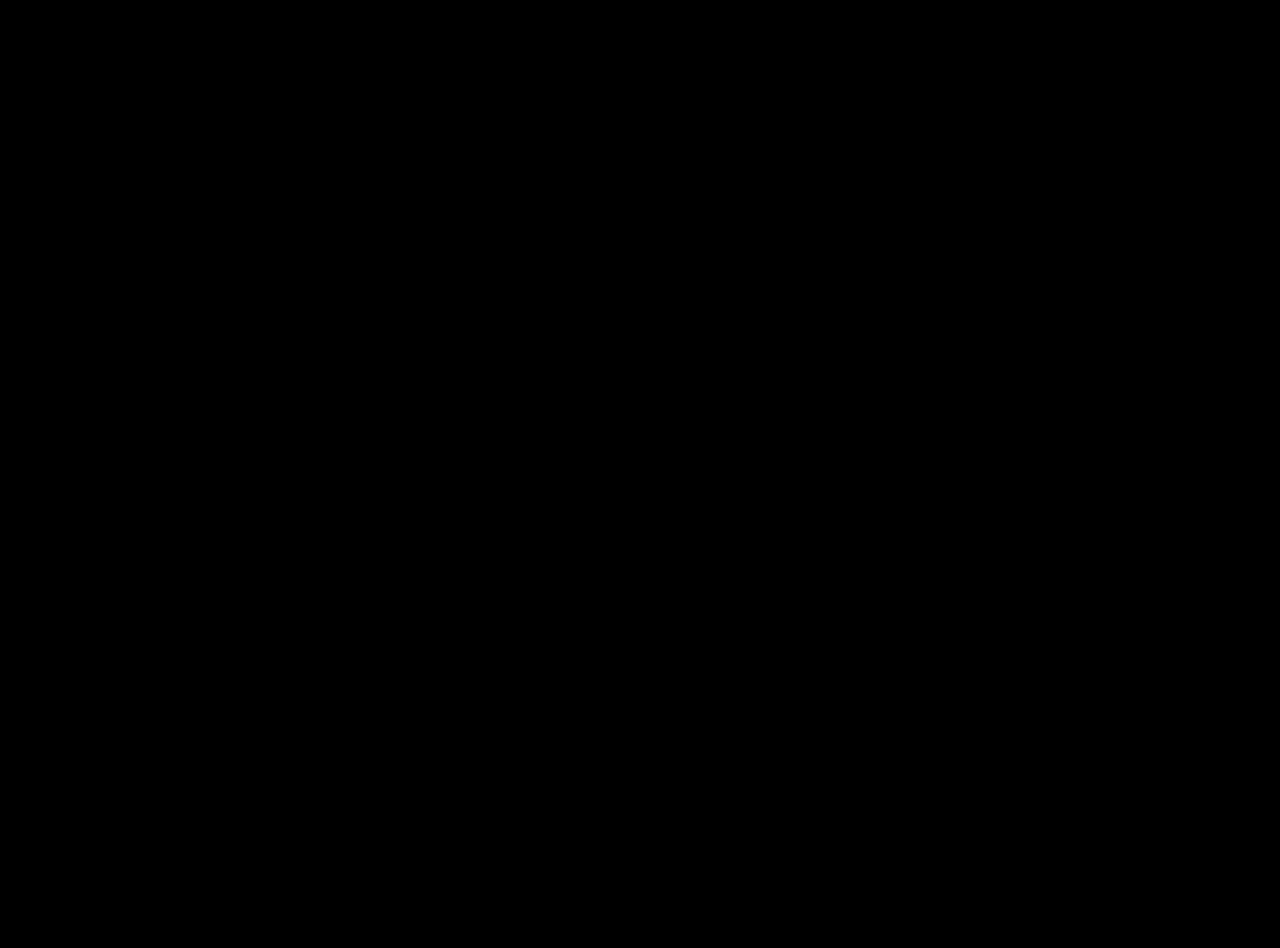
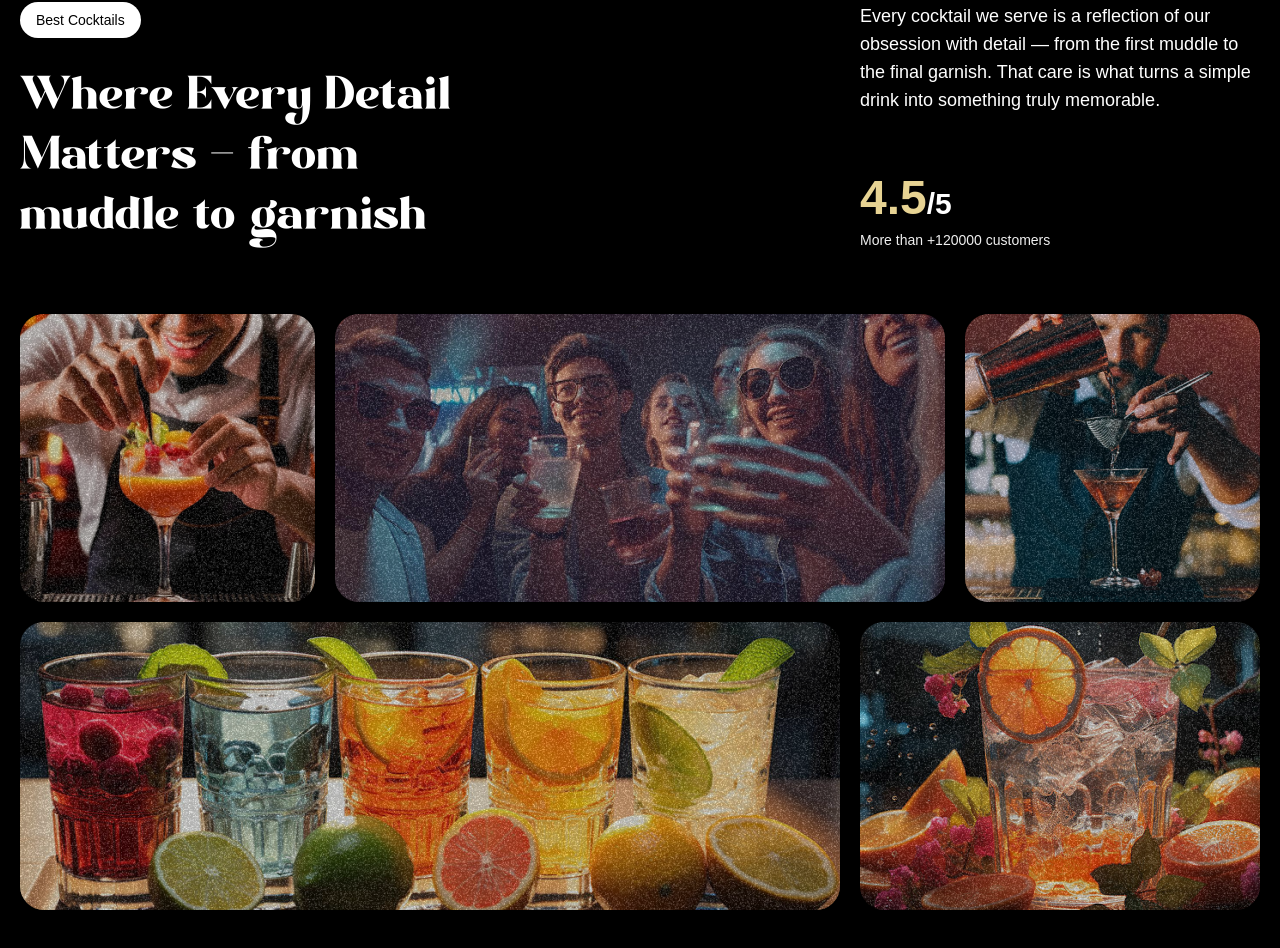
Before and after one commit to bhanu2006-24/gsap-cocktails, a React (Vite) app: page / in a window 1280 px wide. Shown: the part 1710-2658 px from the top of the page. Before the commit the page ends 1600 px from the top, so only its background shows below. Built offline with nearby package versions, Linux system fonts and the light colour scheme; a web font is replaced by a local one.

Commit message:
implemented some content of about

```diff
--- a/src/App.jsx
+++ b/src/App.jsx
@@ -3,6 +3,8 @@
 import Navbar from './components/Navbar'
 import Hero from './components/Hero';
 import Cocktails from './components/Cocktails';
+import About from './components/About';
+
 
 gsap.registerPlugin(ScrollTrigger, SplitText);
 
@@ -13,6 +15,7 @@
       <Navbar />
       <Hero />
       <Cocktails />
+      <About />
     </main>
   )
 
--- /dev/null
+++ b/src/components/About.jsx
@@ -0,0 +1,69 @@
+import React from 'react'
+
+const About = () => {
+    return (
+        <div id='about'>
+            <div className="mb-16 md:px-0 px-5">
+                <div className="content">
+                    <div className="md:col-span-8">
+                        <p className="badge">Best Cocktails </p>
+                        <h2>Where Every Detail Matters
+                            <span className="text-white"> - </span>
+                            from muddle to garnish
+                        </h2>
+                    </div>
+
+                    <div className="sub-content">
+                        <p>
+                            Every cocktail we serve is a reflection of our obsession with detail — from the first muddle to the final garnish. That care is what turns a simple drink into something truly memorable.
+                        </p>
+
+                        <div>
+                            <p className="md:text-3xl text-xl font-bold">
+                                <span>4.5</span>/5
+                            </p>
+
+                            <p className="text-sm text-white-100">
+                                More than +120000 customers
+                            </p>
+                        </div>
+                    </div>
+                </div>
+            </div>
+
+
+            <div className="top-grid">
+                <div className="md:col-span-3">
+                    <div className="noisy" />
+                    <img src="/images/abt1.png" alt="grid img-1" />
+                </div>
+
+                <div className="md:col-span-6">
+                    <div className="noisy" />
+                    <img src="/images/abt2.png" alt="grid img-2" />
+                </div>
+
+                <div className="md:col-span-3">
+                    <div className="noisy" />
+                    <img src="/images/abt5.png" alt="grid img-5" />
+                </div>
+
+
+            </div>
+
+            <div className="bottom-grid">
+                <div className="md:col-span-8">
+                    <div className="noisy" />
+                    <img src="/images/abt3.png" alt="grid img-3" />
+                </div>
+
+                <div className="md:col-span-4">
+                    <div className="noisy" />
+                    <img src="/images/abt4.png" alt="grid img-4" />
+                </div>
+            </div>
+        </div>
+    )
+}
+
+export default About
```
